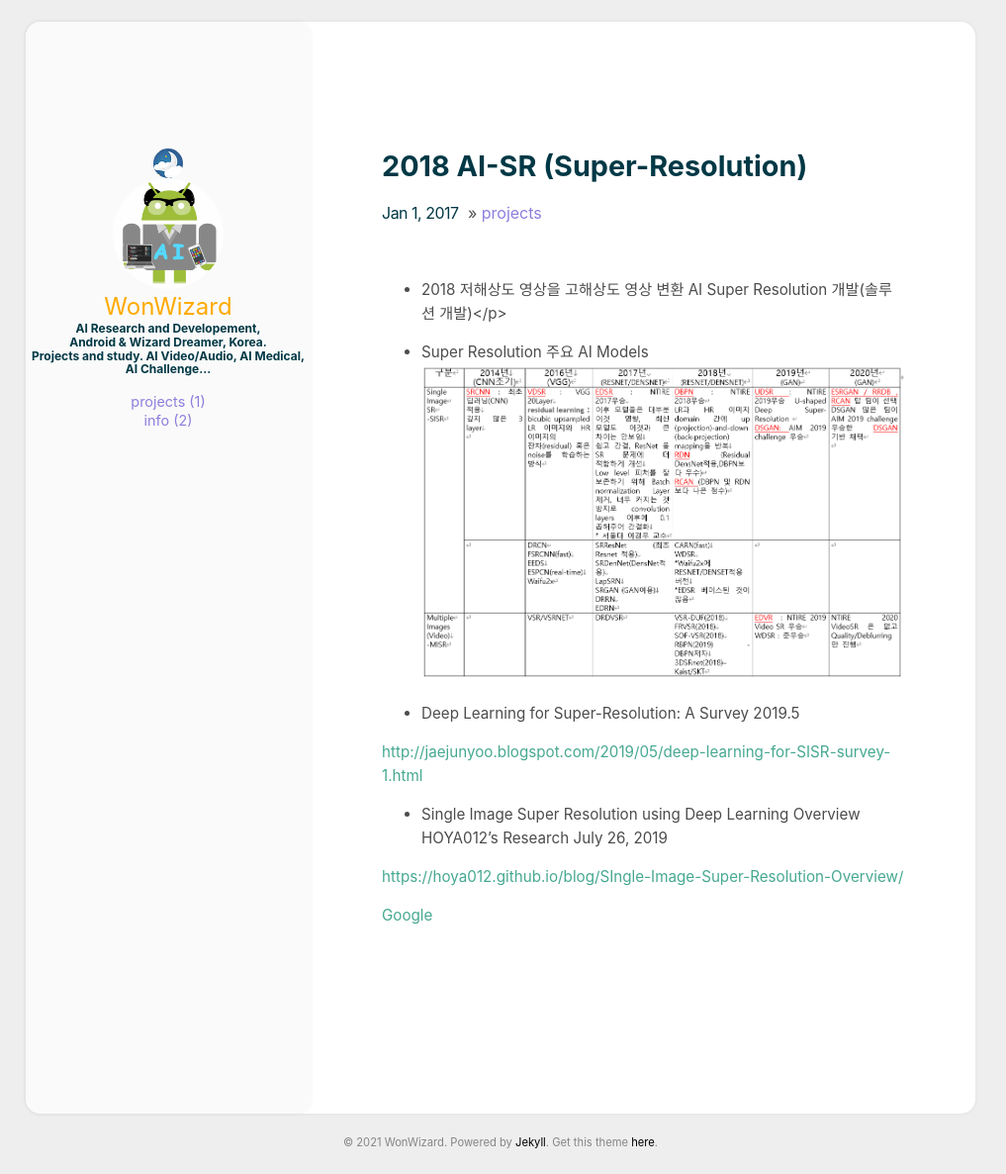
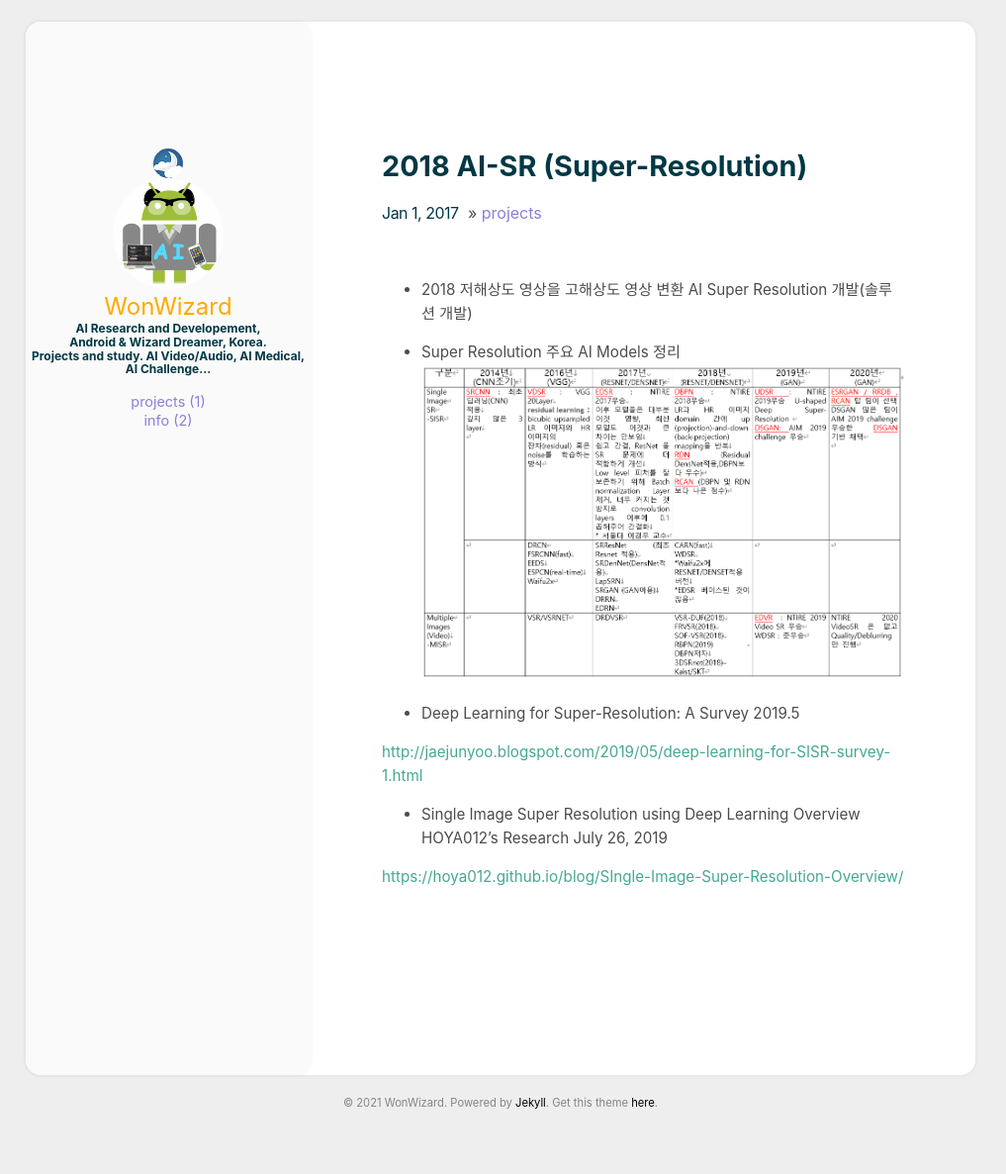
Before and after one commit to wonwizard/wonwizard.github.io, a Jekyll site: the page built from _posts/2017-01-01-sr.md, in a window 1280 px wide. Shown: the whole page at 99% size, without its empty margins (134-1151 px from the left). Built offline with Jekyll 4.4.1, drawn with Linux system fonts in a browser that asks for light colours; after the commit the page ends 1147 px from its top, so only the background shows below that.

Commit message:
Update 2017-01-01-sr.md

```diff
--- a/_posts/2017-01-01-sr.md
+++ b/_posts/2017-01-01-sr.md
@@ -4,18 +4,13 @@ categories: [projects]
 comments: true
 ---
 
-* 2018 저해상도 영상을 고해상도 영상 변환 AI Super Resolution 개발(솔루션 개발)</p>
+* 2018 저해상도 영상을 고해상도 영상 변환 AI Super Resolution 개발(솔루션 개발)
 
-* Super Resolution 주요 AI Models
-<img src="/images/srmodels.png" width="800px" />
+* Super Resolution 주요 AI Models 정리
+<img src="/images/srmodels.png" />
 
 * Deep Learning for Super-Resolution: A Survey  2019.5
 <http://jaejunyoo.blogspot.com/2019/05/deep-learning-for-SISR-survey-1.html>
 
 * Single Image Super Resolution using Deep Learning Overview HOYA012's Research July 26, 2019
 <https://hoya012.github.io/blog/SIngle-Image-Super-Resolution-Overview/>
-
-
-[Google][googlelink]
-
-[googlelink]: https://google.com "Go google"
```
